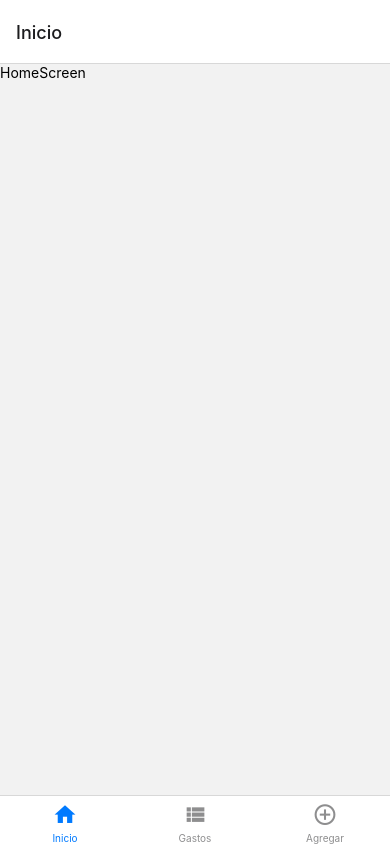
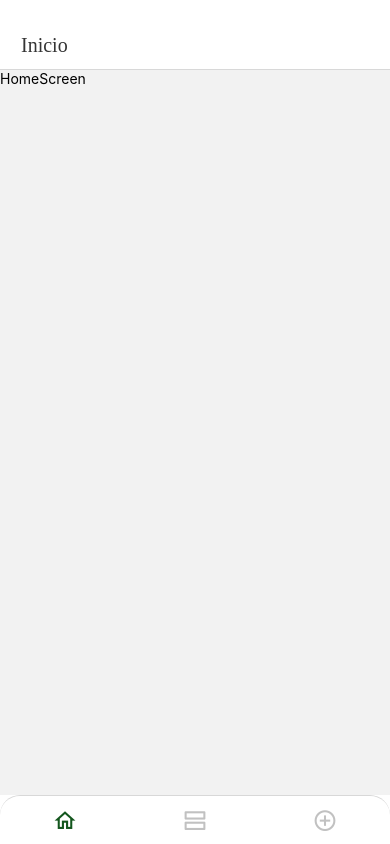
Before and after one commit to Rosten98/simple-control-gastos, a React Native app: screen / in a window 390 px wide. Built offline with nearby package versions, Linux system fonts and the light colour scheme; what react-native-sqlite-storage would draw is missing.

Commit message:
Customize bottomNavBar

```diff
--- a/src/ExpenseTracker.js
+++ b/src/ExpenseTracker.js
@@ -1,5 +1,5 @@
 import React from 'react';
-import { SafeAreaView, StatusBar } from 'react-native';
+import { SafeAreaView, StatusBar, StyleSheet } from 'react-native';
 import AddExpenseScreen from './screens/AddExpenseScreen';
 import { NavigationContainer } from '@react-navigation/native';
 import { createBottomTabNavigator } from '@react-navigation/bottom-tabs';
@@ -11,14 +11,20 @@ const ExpenseTracker = () => {
   const Tab = createBottomTabNavigator();
   return (
     <NavigationContainer>
-      <Tab.Navigator>
+      <Tab.Navigator
+        screenOptions={{
+          headerTitleStyle: styles.headerTitle,
+          headerStyle: styles.header,
+          tabBarShowLabel: false,
+          tabBarStyle: { borderTopLeftRadius: 20, borderTopRightRadius: 20}
+        }}>
         <Tab.Screen
           name="Inicio"
           component={HomeScreen}
           options={{
             tabBarLabel: 'Inicio',
-            tabBarIcon: ({ color, size }) => (
-              <MaterialCommunityIcons name="home" color={color} size={size} />
+            tabBarIcon: ({ focused, color, size }) => (
+              <MaterialCommunityIcons name="home-outline" color={ focused ? '#13561D': '#C1C1C1'} size={size} />
             ),
           }}/>
         <Tab.Screen
@@ -26,8 +32,8 @@ const ExpenseTracker = () => {
           component={ListExpensesScreen}
           options={{
             tabBarLabel: 'Gastos',
-            tabBarIcon: ({ color, size }) => (
-              <MaterialCommunityIcons name="view-list" color={color} size={size} />
+            tabBarIcon: ({ focused, color, size }) => (
+              <MaterialCommunityIcons name="view-agenda-outline" color={ focused ? '#13561D': '#C1C1C1'} size={size} />
             ),
           }}/>
         <Tab.Screen
@@ -35,14 +41,27 @@ const ExpenseTracker = () => {
           component={AddExpenseScreen}
           options={{
             tabBarLabel: 'Agregar',
-            tabBarIcon: ({ color, size }) => (
-              <MaterialCommunityIcons name="plus-circle-outline" color={color} size={size} />
+            tabBarIcon: ({ focused, color, size }) => (
+              <MaterialCommunityIcons name="plus-circle-outline" color={ focused ? '#13561D': '#C1C1C1'} size={size} />
             ),
           }}/>
-
       </Tab.Navigator>
     </NavigationContainer>
   )
 }
 
+const styles = StyleSheet.create({
+  headerTitle: {
+    fontFamily: 'WorkSans-SemiBold',
+    color: '#353535',
+    fontSize: 20,
+    marginLeft: 5,
+    marginTop: 20,
+  },
+  header: {
+    shadowColor: 'white',
+    height: 70
+  }
+})
+
 export default ExpenseTracker
```
